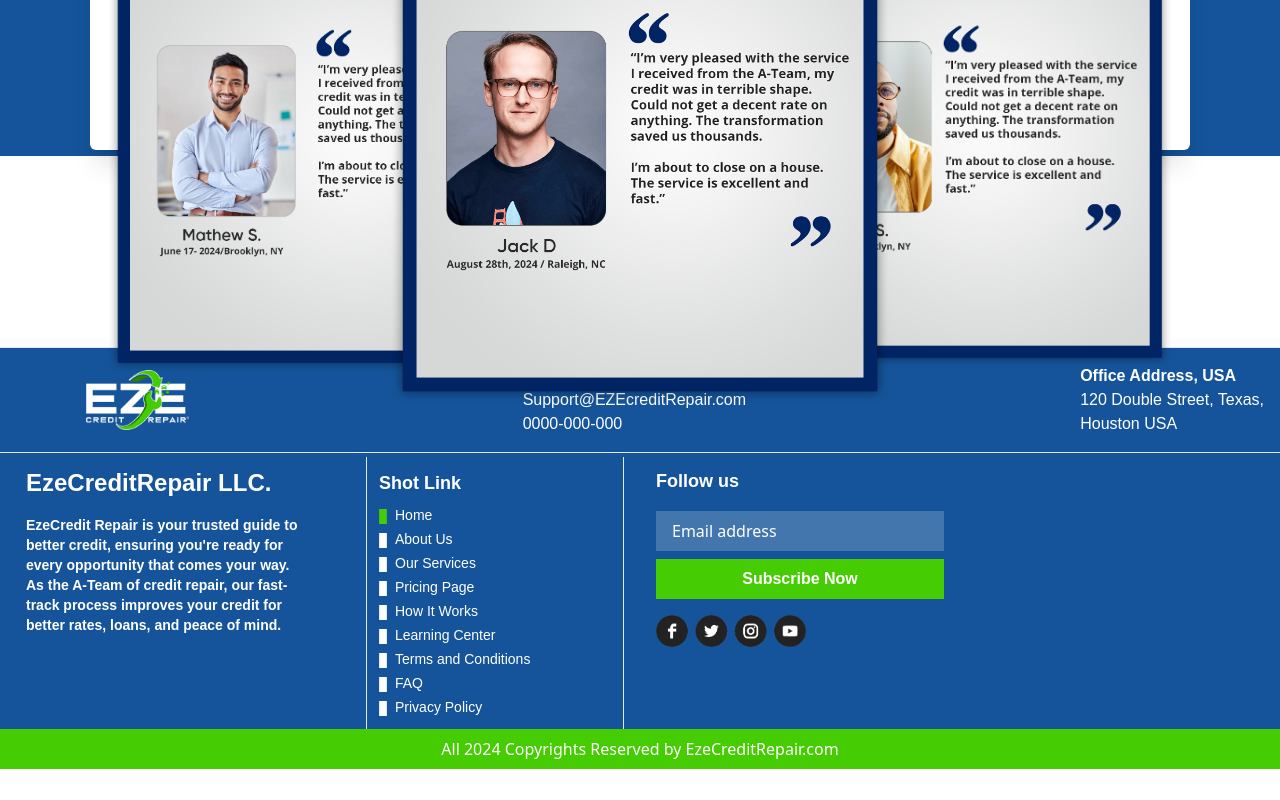
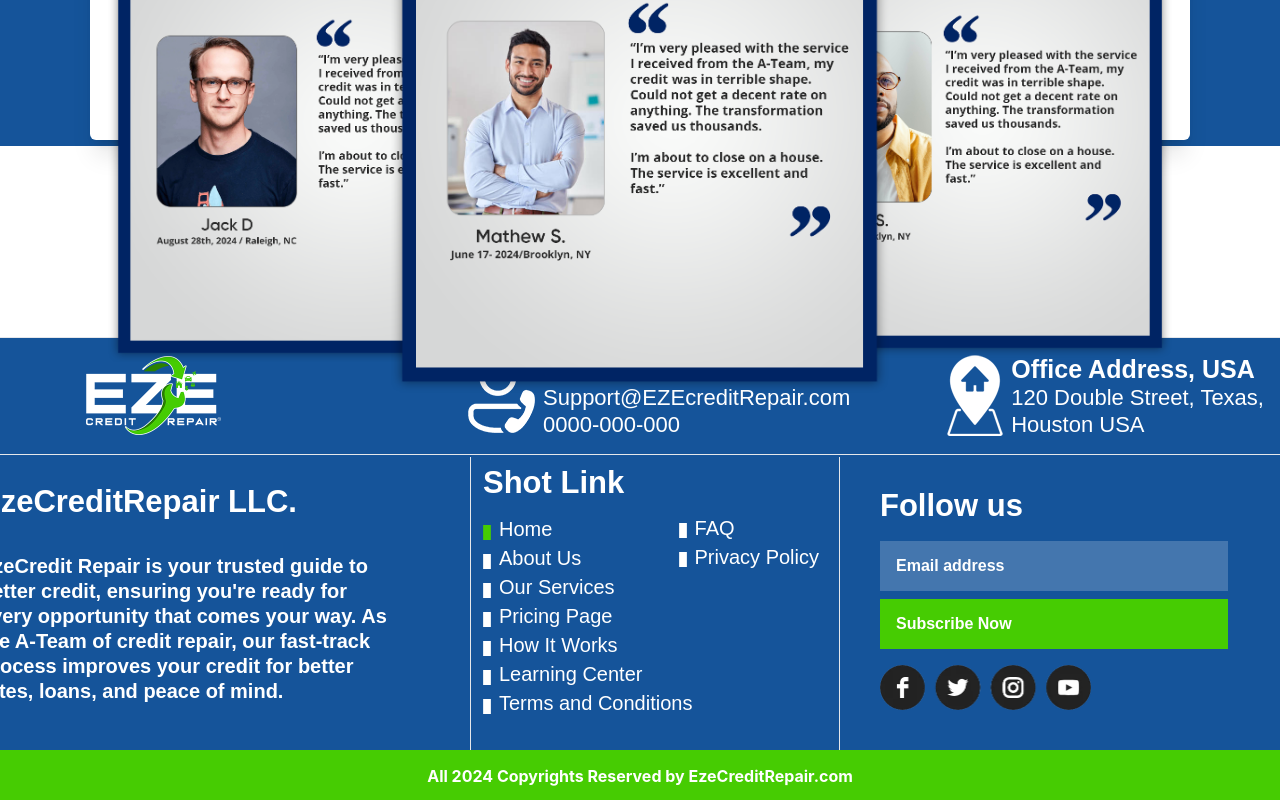
Before and after one commit to Nitin6404/ez-credit-repair, a React (Vite) app: page /about in a window 1280 px wide. Shown: the part 1589-2389 px from the top of the page. Before the commit the page ends 2358 px from the top, so only its background shows below. Built offline with nearby package versions, Linux system fonts and the light colour scheme.

Commit message:
home page changes

```diff
--- a/src/components/common/Footer.jsx
+++ b/src/components/common/Footer.jsx
@@ -1,8 +1,10 @@
 import credit0 from "../asset/logo.png";
 import { HashLink } from "react-router-hash-link";
-import square from "../asset/Vector.svg"
-import wsquare from "../asset/wsquare.svg"
-import layer191 from "../asset/Layer191.png"
+import square from "../asset/Vector.svg";
+import wsquare from "../asset/wsquare.svg";
+import layer191 from "../asset/Layer191.png";
+import mail from "../asset/mailfooter.png";
+import office from "../asset/officeaddress.png";
 export function Footer() {
   return (
     <div>
@@ -13,47 +15,57 @@ export function Footer() {
             <img
               src={credit0}
               alt="Eze Credit Repair Logo"
-              className="h-[60px] ml-[70px] "
+              className="w-[135px] h-[79px] ml-[70px] "
             />
           </div>
 
           {/* Mail & Phone Section */}
           <div className="flex items-center space-x-2 mb-4 md:mb-0">
             <div className="flex items-center">
+              <img src={mail} alt="mail" className="w-[67px] h-[74px] ml-[150px]" />
               <i className="fas fa-user-circle text-3xl"></i>
             </div>
             <div>
-              <h3 className="font-bold font-montserrat">Mail & Phone</h3>
-              <p className="font-normal font-montserrat">
+              <h3 className="font-bold font-montserrat text-[25px] leading-[30px]">
+                Mail & Phone
+              </h3>
+              <p className="font-normal font-montserrat text-[22px] leading-[27px]">
                 Support@EZEcreditRepair.com
               </p>
-              <p className="font-normal font-montserrat">0000-000-000</p>
+              <p className="font-[400px] text-[22px] leading-[27px] font-montserrat">
+                0000-000-000
+              </p>
             </div>
           </div>
 
           {/* Office Address Section */}
           <div className="flex items-center space-x-2">
             <div className="flex items-center">
+              <img src={office} alt="mail" className="w-[56px] h-[81px]" />
               <i className="fas fa-map-marker-alt text-3xl"></i>
             </div>
             <div>
-              <h3 className="font-bold font-montserrat">Office Address, USA</h3>
-              <p className="font-normal font-montserrat">
+              <h3 className="font-bold font-montserrat text-[25px] leading-[30px]">
+                Office Address, USA
+              </h3>
+              <p className="font-normal font-montserrat text-[22px] leading-[27px]">
                 120 Double Street, Texas,
               </p>
-              <p className="font-normal font-montserrat">Houston USA</p>
+              <p className="font-normal text-[22px] leading-[27px] font-montserrat">
+                Houston USA
+              </p>
             </div>
           </div>
         </div>
       </div>
-      <footer className="bg-[#15549a] text-white py-1">
-        <div className="container mx-auto px-4 grid grid-cols-1 sm:grid-cols-2 lg:grid-cols-4 gap-8">
+      <footer className="bg-[#15549a] text-white py-[2px]">
+        <div className="container mx-auto px-[0px] grid grid-cols-1 ml:grid-cols-2 xl:grid-cols-3 gap-[40px]">
           {/* Logo and Description */}
-          <div className="ml-[10px] mt-[10px]">
-            <h2 className="text-2xl font-montserrat font-bold">
+          <div className="ml-[-20px] mt-[1px]">
+            <h2 className="text-[31px] leading-[88px] font-montserrat font-bold">
               EzeCreditRepair LLC.
             </h2>
-            <p className="mt-4 font-montserrat font-[600] text-sm ">
+            <p className="mt-2 font-montserrat font-[700] text-[20px] leading-[25px] ">
               EzeCredit Repair is your trusted guide to better credit, ensuring
               you're ready for every opportunity that comes your way. As the
               A-Team of credit repair, our fast-track process improves your
@@ -64,36 +76,36 @@ export function Footer() {
           {/* Contact Information */}
 
           {/* Quick Links */}
-          <div className=" ml-[30px] border-x border-solid p-3">
-            <h3 className="text-lg font-bold font-montserrat">Shot Link</h3>
+          {/* <div className=" ml-[30px] border-x border-solid p-3">
+            <h3 className="text-[31px] leading-[28px] font-bold font-montserrat">Shot Link</h3>
             <ul className="mt-2 space-y-1 font-montserrat text-sm">
               <li>
                 <img src={square} alt="square" className="inline-block w-[8px] h-[15px] mr-2" />
-                <HashLink smooth to="/" className=" hover:font-bold">
+                <HashLink smooth to="/" className=" hover:font-bold font-montserrat text-[20px] leading-[25px]">
                   Home
                 </HashLink>
               </li>
               <li>
                 <img src={wsquare} alt="square" className="inline-block w-[8px] h-[15px] mr-2" />
-                <HashLink smooth to="/about" className=" hover:font-bold">
+                <HashLink smooth to="/about" className=" hover:font-bold font-montserrat text-[20px] leading-[25px]">
                   About Us
                 </HashLink>
               </li>
               <li>
                 <img src={wsquare} alt="square" className="inline-block w-[8px] h-[15px] mr-2" />
-                <HashLink smooth to="/services" className="hover:font-bold">
+                <HashLink smooth to="/services" className="hover:font-bold font-montserrat text-[20px] leading-[25px]">
                   Our Services
                 </HashLink>
               </li>
               <li>
                 <img src={wsquare} alt="square" className="inline-block w-[8px] h-[15px] mr-2" />
-                <HashLink smooth to="/pricing" className=" hover:font-bold">
+                <HashLink smooth to="/pricing" className=" hover:font-bold font-montserrat text-[20px] leading-[25px]">
                   Pricing Page
                 </HashLink>
               </li>
               <li>
                 <img src={wsquare} alt="square" className="inline-block w-[8px] h-[15px] mr-2" />
-                <HashLink smooth to="/work" className=" hover:font-bold">
+                <HashLink smooth to="/work" className=" hover:font-bold font-montserrat text-[20px] leading-[25px]">
                   How It Works
                 </HashLink>
               </li>
@@ -102,7 +114,7 @@ export function Footer() {
                 <HashLink
                   smooth
                   to="/learning-center"
-                  className=" hover:font-bold"
+                  className=" hover:font-bold  font-montserrat text-[20px] leading-[25px]"
                 >
                   Learning Center
                 </HashLink>
@@ -111,14 +123,14 @@ export function Footer() {
                 <img src={wsquare} alt="square" className="inline-block w-[8px] h-[15px] mr-2" />
                 <HashLink
                   to="/terms-and-conditions"
-                  className=" hover:font-bold"
+                  className=" hover:font-bold  font-montserrat text-[20px] leading-[25px]"
                 >
                   Terms and Conditions
                 </HashLink>
               </li>
               <li>
                 <img src={wsquare} alt="square" className="inline-block w-[8px] h-[15px] mr-2" />
-                <HashLink smooth to="/f&q" className=" hover:font-bold">
+                <HashLink smooth to="/f&q" className=" hover:font-bold  font-montserrat text-[20px] leading-[25px]">
                   FAQ
                 </HashLink>
               </li>
@@ -127,7 +139,145 @@ export function Footer() {
                 <HashLink
                   smooth
                   to="/privacy-policy"
-                  className=" hover:font-bold"
+                  className=" hover:font-bold font-montserrat text-[20px] leading-[25px]"
+                >
+                  Privacy Policy
+                </HashLink>
+              </li>
+            </ul>
+          </div> */}
+          <div className="relative ml-[30px] border-x border-solid p-3">
+            <h3 className="text-[31px] leading-[28px] font-bold font-montserrat">
+              Shot Link
+            </h3>
+            <ul className="mt-[20px] space-y-1 font-montserrat text-sm">
+              {/* Main List */}
+              <li>
+                <img
+                  src={square}
+                  alt="square"
+                  className="inline-block w-[8px] h-[15px] mr-2"
+                />
+                <HashLink
+                  smooth
+                  to="/"
+                  className="hover:font-bold font-montserrat text-[20px] leading-[25px]"
+                >
+                  Home
+                </HashLink>
+              </li>
+              <li>
+                <img
+                  src={wsquare}
+                  alt="square"
+                  className="inline-block w-[8px] h-[15px] mr-2"
+                />
+                <HashLink
+                  smooth
+                  to="/about"
+                  className="hover:font-bold font-montserrat text-[20px] leading-[25px]"
+                >
+                  About Us
+                </HashLink>
+              </li>
+              <li>
+                <img
+                  src={wsquare}
+                  alt="square"
+                  className="inline-block w-[8px] h-[15px] mr-2"
+                />
+                <HashLink
+                  smooth
+                  to="/services"
+                  className="hover:font-bold font-montserrat text-[20px] leading-[25px]"
+                >
+                  Our Services
+                </HashLink>
+              </li>
+              <li>
+                <img
+                  src={wsquare}
+                  alt="square"
+                  className="inline-block w-[8px] h-[15px] mr-2"
+                />
+                <HashLink
+                  smooth
+                  to="/pricing"
+                  className="hover:font-bold font-montserrat text-[20px] leading-[25px]"
+                >
+                  Pricing Page
+                </HashLink>
+              </li>
+              <li>
+                <img
+                  src={wsquare}
+                  alt="square"
+                  className="inline-block w-[8px] h-[15px] mr-2"
+                />
+                <HashLink
+                  smooth
+                  to="/work"
+                  className="hover:font-bold font-montserrat text-[20px] leading-[25px]"
+                >
+                  How It Works
+                </HashLink>
+              </li>
+              <li>
+                <img
+                  src={wsquare}
+                  alt="square"
+                  className="inline-block w-[8px] h-[15px] mr-2"
+                />
+                <HashLink
+                  smooth
+                  to="/learning-center"
+                  className="hover:font-bold font-montserrat text-[20px] leading-[25px]"
+                >
+                  Learning Center
+                </HashLink>
+              </li>
+              <li>
+                <img
+                  src={wsquare}
+                  alt="square"
+                  className="inline-block w-[8px] h-[15px] mr-2"
+                />
+                <HashLink
+                  smooth
+                  to="/terms-and-conditions"
+                  className="hover:font-bold font-montserrat text-[20px] leading-[25px]"
+                >
+                  Terms and Conditions
+                </HashLink>
+              </li>
+            </ul>
+
+            {/* Right-Aligned Section */}
+            <ul className="absolute top-[47px] mt-[12px] right-5 space-y-1">
+              <li>
+                <img
+                  src={wsquare}
+                  alt="square"
+                  className="inline-block w-[8px] h-[15px] mr-2"
+                />
+                <HashLink
+                  smooth
+                  to="/f&q"
+                  className="hover:font-bold font-montserrat text-[20px] leading-[25px]"
+                >
+                  FAQ
+                </HashLink>
+              </li>
+              <li>
+                <img
+                  src={wsquare}
+                  alt="square"
+                  className="inline-block w-[8px] h-[15px] mr-2"
+                />
+                <HashLink
+                  smooth
+                  to="/privacy-policy"
+                  className="hover:font-bold font-montserrat text-[20px] leading-[25px]"
                 >
                   Privacy Policy
                 </HashLink>
@@ -136,20 +286,26 @@ export function Footer() {
           </div>
 
           {/* Subscribe and Social Media */}
-          <div className="mt-[10px]">
-            <h3 className="text-lg font-bold font-montserrat">Follow us</h3>
+          <div className="mt-[30px]">
+            <h3 className="text-[31px] leading-[38px] font-bold font-montserrat">
+              Follow us
+            </h3>
             <div className="flex flex-col mt-4 space-y-2">
               <input
                 type="email"
                 placeholder="Email address"
-                className="px-4 py-2 border-none bg-[#4476AE] text-white placeholder-white"
+                className="px-4 py-2 border-none w-[348px] h-[50px] bg-[#4476AE] text-white placeholder-white font-montserrat font-bold text-[16px] leading-[20px]"
               />
-              <button className="bg-[#46CC02] text-white py-2 font-montserrat font-[700] ">
+              <button className="bg-[#46CC02] text-white text-left px-4 py-2 w-[348px] h-[50px] text-[16px] leading-[20px] font-montserrat font-[700] ">
                 Subscribe Now
               </button>
             </div>
             <div className="flex space-x-4 mt-4 text-lg ">
-              <img src={layer191} alt="layer191" className="w-[150px] h-[32px] mb-[10px]" />
+              <img
+                src={layer191}
+                alt="layer191"
+                className="w-[211px] h-[45px] mb-[40px]"
+              />
               {/* <link
                 rel="stylesheet"
                 href="https://cdnjs.cloudflare.com/ajax/libs/font-awesome/5.15.3/css/all.min.css"
@@ -173,7 +329,7 @@ export function Footer() {
         </div>
 
         {/* Footer bottom section */}
-        <div className="bg-[#46CC02] text-center text-white py-2 mb-[-5px]">
+        <div className="bg-[#46CC02] text-center font-inter font-bold text-[16px] leading-[20px] text-white h-[50px] py-4 mb-[-5px]">
           All 2024 Copyrights Reserved by EzeCreditRepair.com
         </div>
       </footer>
--- a/src/components/common/MainNav.jsx
+++ b/src/components/common/MainNav.jsx
@@ -50,7 +50,7 @@ export function MainNav() {
 
     </nav>
     <div className="w-full">
-        <img src= {credit0} alt="whitebar" className="w-[1447px] h-[30px]" />
+        <img src= {credit0} alt="whitebar" className="w-[1447px] h-[20px]" />
       </div>
     </div>
   );
--- a/src/components/common/Navbar.jsx
+++ b/src/components/common/Navbar.jsx
@@ -3,7 +3,7 @@ export function Navbar() {
     <>
       <nav className="flex justify-between  items-center py-4 px-[88px] bg-[#15549A] text-white font-montserrat">
         <div className="flex font-medium font-montserrat">
-          <p className="text-xl ">
+          <p className="font-medium font-montserrat text-[20px] leading-[24px] items-center ">
             Start your journey to a better credit score today,{" "}
           </p>
           <p className="text-[#02C8F3] text-xl pl-1 font-medium"> Start now</p>
--- a/src/components/common/Testinomial.jsx
+++ b/src/components/common/Testinomial.jsx
@@ -24,7 +24,7 @@ export function Testinomial() {
         <div className="absolute  w-[469px] h-[464px]   z-10 left-[-100px] mt-[-1px] flex flex-col items-center p-4">
           {/* Image Section */}
           <img
-            src={Matthew2}
+            src={Jack}
             alt="Customer 1"
             className="w-full h-full rounded object-cover "
           />
@@ -34,7 +34,7 @@ export function Testinomial() {
         <div className="absolute w-[530px] h-[524px] z-20 flex mt[-50px] flex-col items-center p-4">
           {/* Image Section */}
           <img
-            src={Jack}
+            src={Matthew2}
             alt="Customer 2"
             className="w-full h-full rounded object-cover mb-2"
           />
--- a/src/components/landing/Home.jsx
+++ b/src/components/landing/Home.jsx
@@ -265,39 +265,39 @@ export function Home() {
         </div>
 
         {/* Main Content Grid */}
-        <div className="grid grid-cols-1 lg:grid-cols-2 gap-8">
+        <div className="grid grid-cols-1 lg:grid-cols-2 gap-3">
           {/* Credit Repair Section */}
           <div className="space-y-8">
-            <h2 className="text-[#15549A] text-xl font-bold">
-              Credit Repair: What It Is, How It Works, Related...
+            <h2 className="text-[#15549A] text-[25px] leading-[30px] font-bold font-inter">
+              Credit Repair:<span className="font-inter font-bold text-[20px] leading-[25px]"> What It Is, How It Works, Related...</span>
             </h2>
 
             {/* Credit Repair Card 1 */}
-            <div className=" relative rounded-lg bg-white overflow-hidden">
+            <div className=" relative rounded-lg bg-white overflow-hidden w-[540px] h-[191px]">
               <img
                 src={hands}
                 alt="Credit Repair 1"
-                className="w-full h-48 object-cover"
+                className="w-[540px] h-[191px] object-cover"
               />
               <div className="absolute inset-0 flex flex-col justify-end p-4">
-                <span className="absolute top-2 left-2 bg-[#059C4B] font-inter font-[400] text-white px-2 py-1 rounded-md border-2 border-white text-xs w-fit">
+                <span className="absolute top-4 left-5 bg-[#059C4B] font-inter font-[400] text-white px-2 py-1 rounded-md border-2 border-white text-[10px] leading-[12px] w-fit">
                   August 29, 2024
                 </span>
               </div>
             </div>
 
             {/* Credit Repair Card 2 */}
-            <h2 className="text-[#15549A] font-inter text-xl font-bold">
-              Credit Repair: How Credit Repair Works
+            <h2 className="text-[#15549A]  text-[25px] leading-[30px] font-bold font-inter ">
+              Credit Repair: <span className="font-inter font-bold text-[20px] leading-[25px]"> How Credit Repair Works </span>
             </h2>
-            <div className="relative bg-white rounded-lg overflow-hidden">
+            <div className="relative bg-white rounded-lg overflow-hidden w-[540px] h-[191px]">
               <img
                 src={mobile}
                 alt="Credit Repair 2"
-                className="w-full h-48 object-cover"
+                className="w-[535px] h-[189px] object-cover"
               />
               <div className="absolute inset-0 flex flex-col justify-end p-4">
-                <span className="absolute top-2 left-2 bg-[#059C4B] font-inter font-[400] text-white px-2 py-1 rounded-md border-2 border-white text-xs w-fit">
+                <span className="absolute top-2 left-2 bg-[#059C4B] font-inter font-[400] text-white px-2 py-1 rounded-md border-2 border-white text-[10px] leading-[12px] w-fit">
                   August 29, 2024
                 </span>
               </div>
@@ -306,7 +306,7 @@ export function Home() {
 
           {/* Related Articles Section */}
           <div className="space-y-6 bg-gray-100 p-6 rounded-lg shadow-md">
-            <h2 className="text-2xl font-normal text-[#4B4B4B] font-inter">
+            <h2 className="text-[29px] leading-[35px] font-bold text-[#4B4B4B] font-inter">
               Related Articles
             </h2>
 
@@ -315,13 +315,13 @@ export function Home() {
               <img
                 src={wemen}
                 alt="Common Things"
-                className="w-20 h-20 object-cover rounded-md"
+                className="w-[148px] h-[111px] object-cover rounded-md"
               />
               <div>
-                <h3 className="font-bold font-inter  text-[#15549A]">
+                <h3 className="font-bold font-inter text-[20px] leading-[25px]  text-[#15549A]">
                   Common Things That Improve or Lower Scores
                 </h3>
-                <p className="text-sm font-inter font-[400] text-[#424242]">
+                <p className="text-[18px] leading-[22px] font-inter font-[400] text-[#424242]">
                   A secured credit card is a type of credit card that is backed
                   by a cash deposit, which serves as collateral should you
                   default on payments. A secured card can rebuild credit.
@@ -334,14 +334,14 @@ export function Home() {
               <img
                 src={rect3}
                 alt="Average Outstanding Balance"
-                className="w-20 h-20 object-cover rounded-md"
+                className="w-[148px] h-[111px] object-cover rounded-md"
               />
               <div>
-                <h3 className="font-bold font-inter  text-[#15549A]">
+                <h3 className="font-bold font-inter text-[20px] leading-[25px]  text-[#15549A]">
                   Average Outstanding Balance on Credit Cards: How It Works and
                   Calculation
                 </h3>
-                <p className="text-sm font-inter font-[400] text-[#424242]">
+                <p className="text-[18px] leading-[22px] font-inter font-[400] text-[#424242]">
                   Credit history is the ongoing documentation of your financial
                   information, including repayment of your debts. Your credit
                   history is an essential part of your credit report.
@@ -354,13 +354,13 @@ export function Home() {
               <img
                 src={chingchong}
                 alt="What is a Secured Credit Card?"
-                className="w-20 h-20 object-cover rounded-md"
+                className="w-[148px] h-[111px] object-cover rounded-md"
               />
               <div>
-                <h3 className="font-bold font-inter  text-[#15549A]">
+                <h3 className="font-bold font-inter text-[20px] leading-[25px]  text-[#15549A]">
                   What Is a Secured Credit Card? How It Works and Benefits
                 </h3>
-                <p className="text-sm font-inter font-[400] text-[#424242]">
+                <p className="text-[18px] leading-[22px] font-inter font-[400] text-[#424242]">
                   A fair credit score falls in the range between poor and good.
                   A fair FICO credit score is 580 to 669, and the equivalent
                   near-prime VantageScore is 601 to 660.
@@ -597,39 +597,39 @@ function Contactform() {
                   <input
                     type="text"
                     placeholder="First Name"
-                    className="p-3 rounded bg-white text-black"
+                    className="p-3 rounded font-montserrat bg-[#496480] font-[400px] text-[18px] leading-[22px]"
                   />
                   <input
                     type="text"
                     placeholder="Last Name"
-                    className="p-3 rounded bg-white text-black"
+                    className="p-3 rounded font-montserrat bg-[#496480] font-[400px] text-[18px] leading-[22px]"
                   />
                 </div>
                 <input
                   type="text"
                   placeholder="Phone Number"
-                  className="p-3 rounded bg-white text-black"
+                  className="p-3 rounded font-montserrat bg-[#496480] font-[400px] text-[18px] leading-[22px]"
                 />
                 <input
                   type="text"
                   placeholder="Subject"
-                  className="p-3 rounded bg-white text-black"
+                  className="p-3 rounded font-montserrat bg-[#496480] font-[400px] text-[18px] leading-[22px]"
                 />
                 <input
                   type="text"
                   placeholder="Current Credit Score"
-                  className="p-3 rounded bg-white text-black"
+                  className="p-3 rounded font-montserrat bg-[#496480] font-[400px] text-[18px] leading-[22px]"
                 />
                 <input
                   type="text"
                   placeholder="Reason for Credit Repair"
-                  className="p-3 rounded bg-white text-black"
+                  className="p-3 rounded font-montserrat bg-[#496480] font-[400px] text-[18px] leading-[22px]"
                 />
                 <textarea
                   placeholder="How Soon?"
-                  className="p-3 rounded bg-white text-black h-10"
+                  className="p-3 rounded font-montserrat bg-[#496480] font-[400px] text-[18px] leading-[22px] h-17"
                 ></textarea>
-                <button className="p-3 rounded bg-green-500 text-white font-bold">
+                <button className="p-3 w-[186px] h-[54px] bg-[#46CC02]  text-white font-[400px] font-inter text-[18px] leading-[22px]">
                   Sign Up Now
                 </button>
               </form>
```
Also changed, not shown: src/components/asset/mailfooter.png (added), src/components/asset/officeaddress.png (added).
